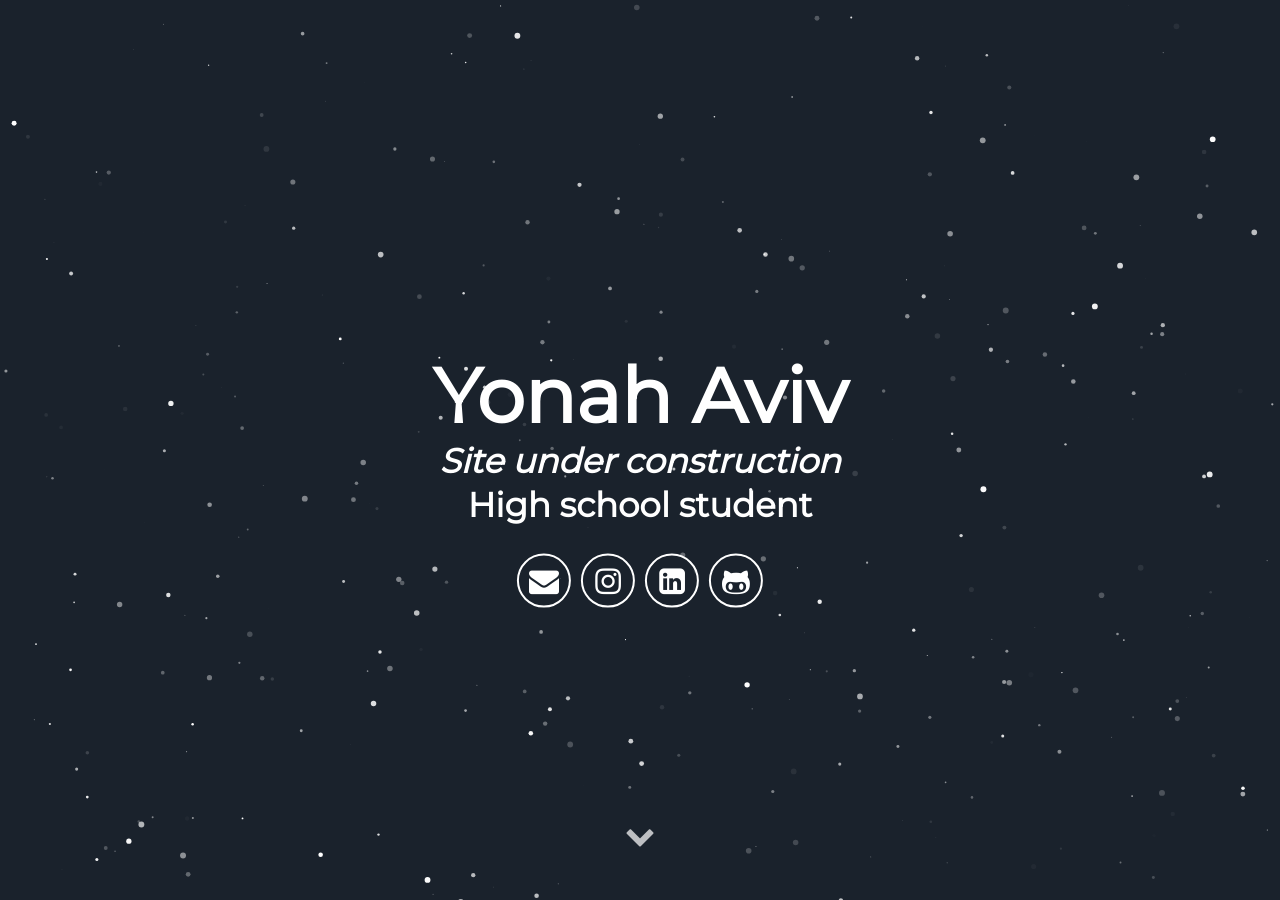
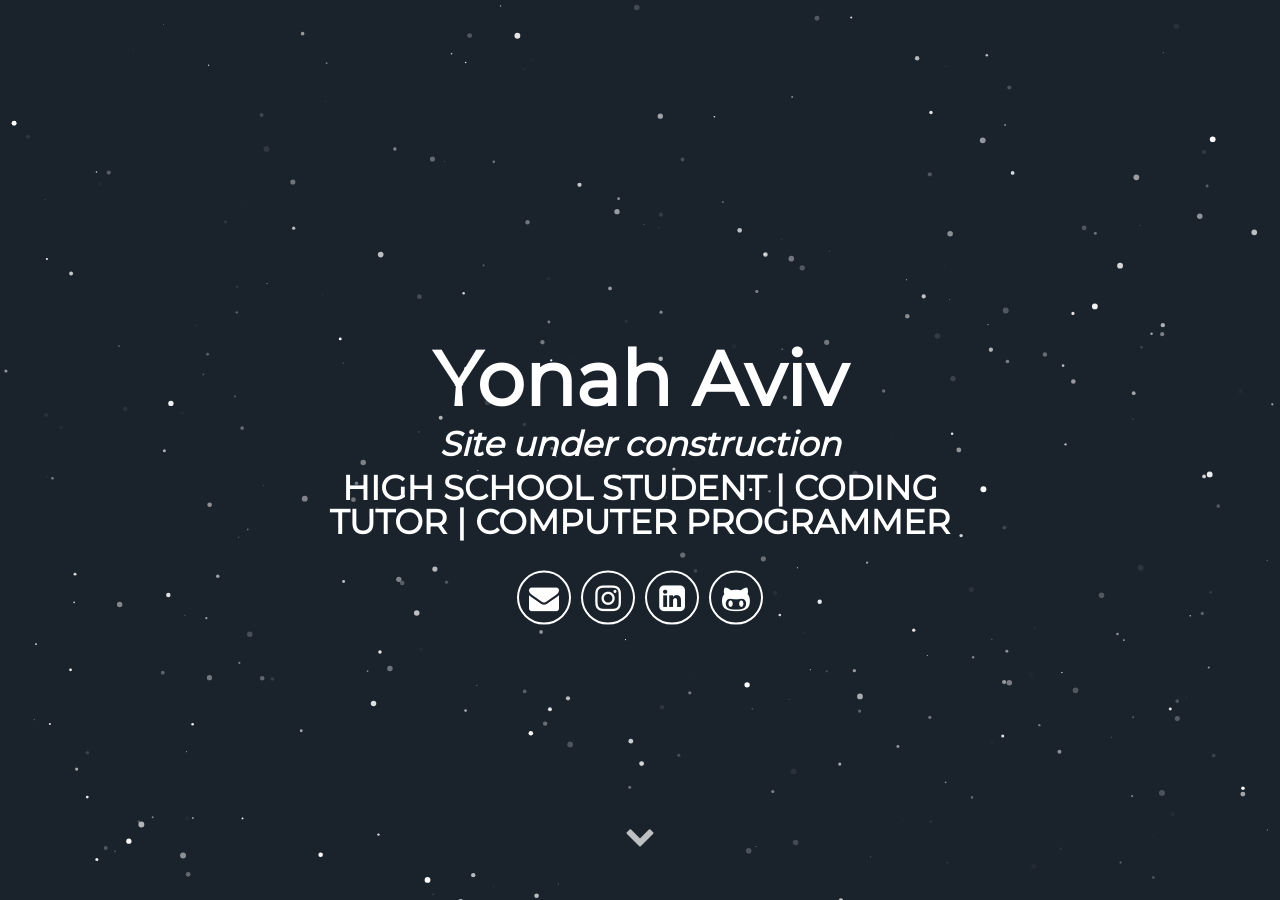
Before and after one commit to y330/y330, a Jekyll site: the page built from index.html, in a window 1280 px wide and 900 px high. Built offline with Jekyll 4.4.1, drawn with Linux system fonts in a browser that asks for light colours; some web fonts are replaced.

Commit message:
Update _config.yml

```diff
--- a/_config.yml
+++ b/_config.yml
@@ -2,12 +2,12 @@
 title: Yonah Aviv
 description: Resume
 # baseurl: "" # the subpath of your site, e.g. /blog
-url: "https://yonahaviv.netlify.app" # the base hostname & protocol for your site e.g. http://willianjusten.com.br
+url: "https://y330.github.io/y330" # the base hostname & protocol for your site e.g. http://willianjusten.com.br
 
 # User settings
 username: Yonah Aviv
 user_description: I am a highschool student but at the same time, a relatively experienced computer programmer. I code in Python, am learning JavaScript, and learning about Machine Learning, among other things.
-user_title: High school student
+user_title: HIGH SCHOOL STUDENT | CODING TUTOR | COMPUTER PROGRAMMER
 email: avivyonah@gmail.com
 # twitter_username: lorem_ipsum
 # github_username:  lorem_ipsum
```
